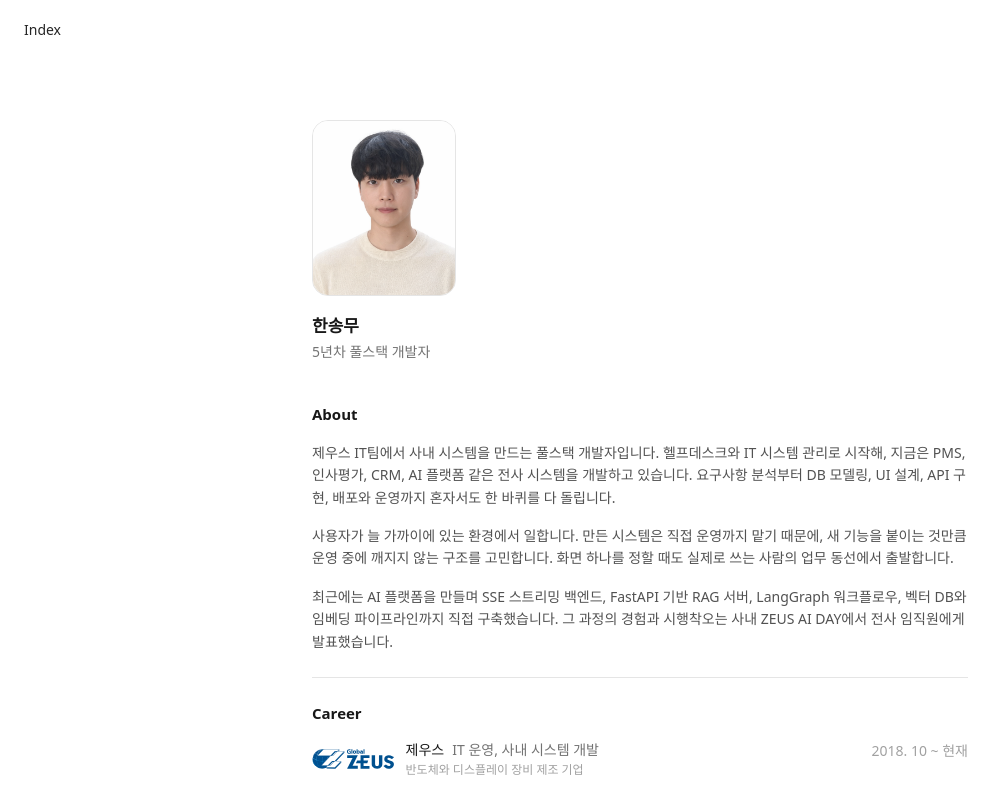
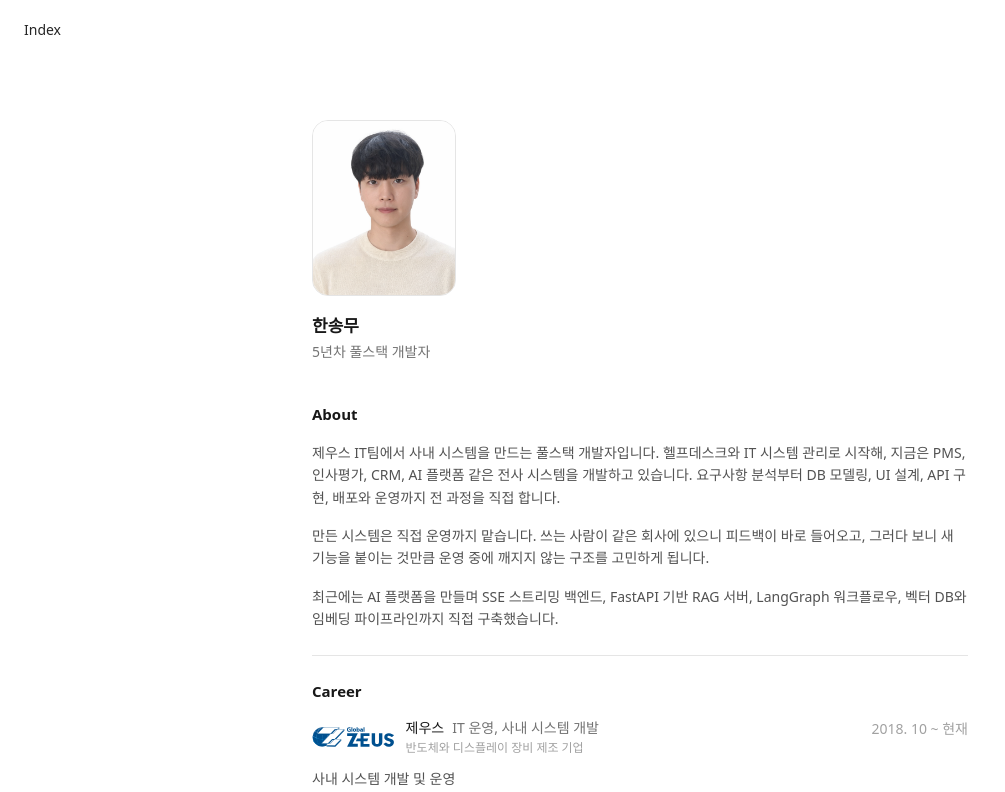
Before and after one commit to hansongmu/hansongmu.github.io, a Next.js app: page / in a window 1280 px wide. Shown: the top 792 px of the page, without its empty margins (0-1005 px from the left). Built offline with nearby package versions, Linux system fonts and the light colour scheme; a web font is replaced by a local one.

Commit message:
content(about): trim grandiose phrasing per feedback

```diff
--- a/src/content/profile.ts
+++ b/src/content/profile.ts
@@ -15,9 +15,9 @@ export const profile: Profile = {
   name: '한송무',
   tagline: '5년차 풀스택 개발자',
   paragraphs: [
-    '제우스 IT팀에서 사내 시스템을 만드는 풀스택 개발자입니다. 헬프데스크와 IT 시스템 관리로 시작해, 지금은 PMS, 인사평가, CRM, AI 플랫폼 같은 전사 시스템을 개발하고 있습니다. 요구사항 분석부터 DB 모델링, UI 설계, API 구현, 배포와 운영까지 혼자서도 한 바퀴를 다 돌립니다.',
-    '사용자가 늘 가까이에 있는 환경에서 일합니다. 만든 시스템은 직접 운영까지 맡기 때문에, 새 기능을 붙이는 것만큼 운영 중에 깨지지 않는 구조를 고민합니다. 화면 하나를 정할 때도 실제로 쓰는 사람의 업무 동선에서 출발합니다.',
-    '최근에는 AI 플랫폼을 만들며 SSE 스트리밍 백엔드, FastAPI 기반 RAG 서버, LangGraph 워크플로우, 벡터 DB와 임베딩 파이프라인까지 직접 구축했습니다. 그 과정의 경험과 시행착오는 사내 ZEUS AI DAY에서 전사 임직원에게 발표했습니다.',
+    '제우스 IT팀에서 사내 시스템을 만드는 풀스택 개발자입니다. 헬프데스크와 IT 시스템 관리로 시작해, 지금은 PMS, 인사평가, CRM, AI 플랫폼 같은 전사 시스템을 개발하고 있습니다. 요구사항 분석부터 DB 모델링, UI 설계, API 구현, 배포와 운영까지 전 과정을 직접 합니다.',
+    '만든 시스템은 직접 운영까지 맡습니다. 쓰는 사람이 같은 회사에 있으니 피드백이 바로 들어오고, 그러다 보니 새 기능을 붙이는 것만큼 운영 중에 깨지지 않는 구조를 고민하게 됩니다.',
+    '최근에는 AI 플랫폼을 만들며 SSE 스트리밍 백엔드, FastAPI 기반 RAG 서버, LangGraph 워크플로우, 벡터 DB와 임베딩 파이프라인까지 직접 구축했습니다.',
   ],
   links: [
     { label: 'Email', href: 'mailto:gksthdan@naver.com' },
```
